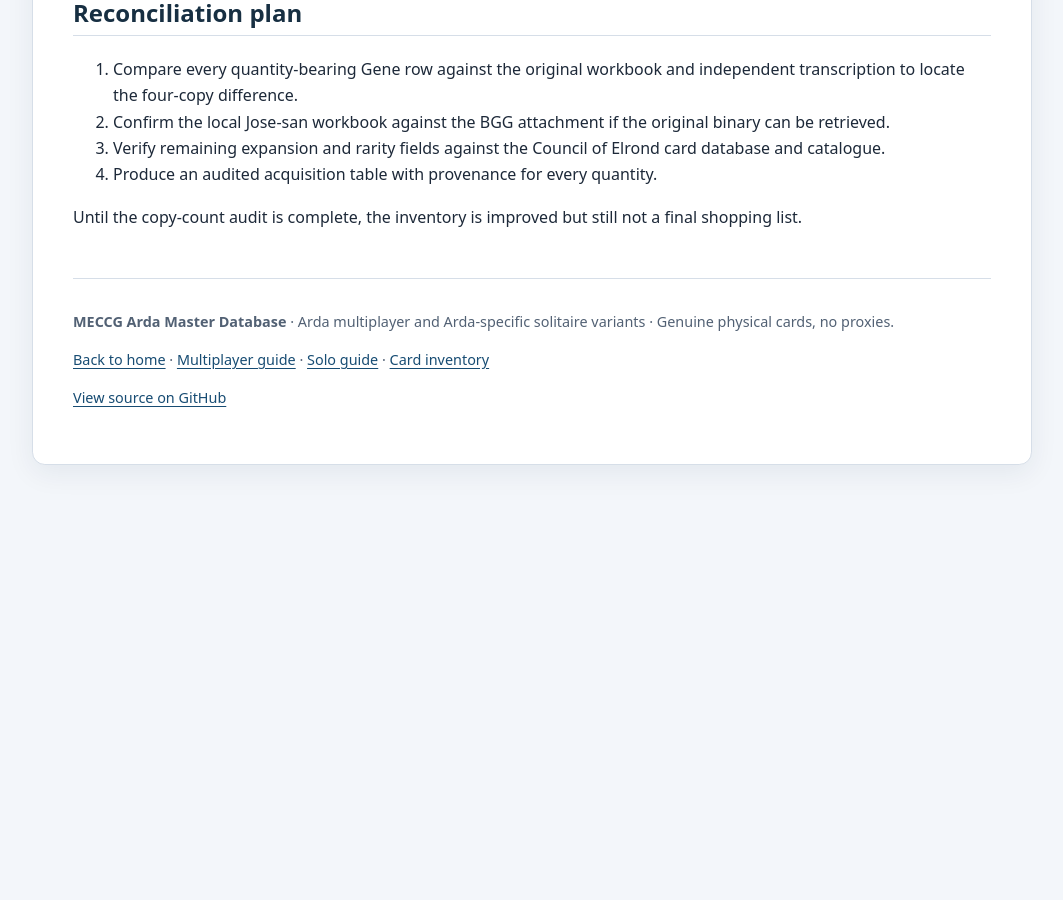
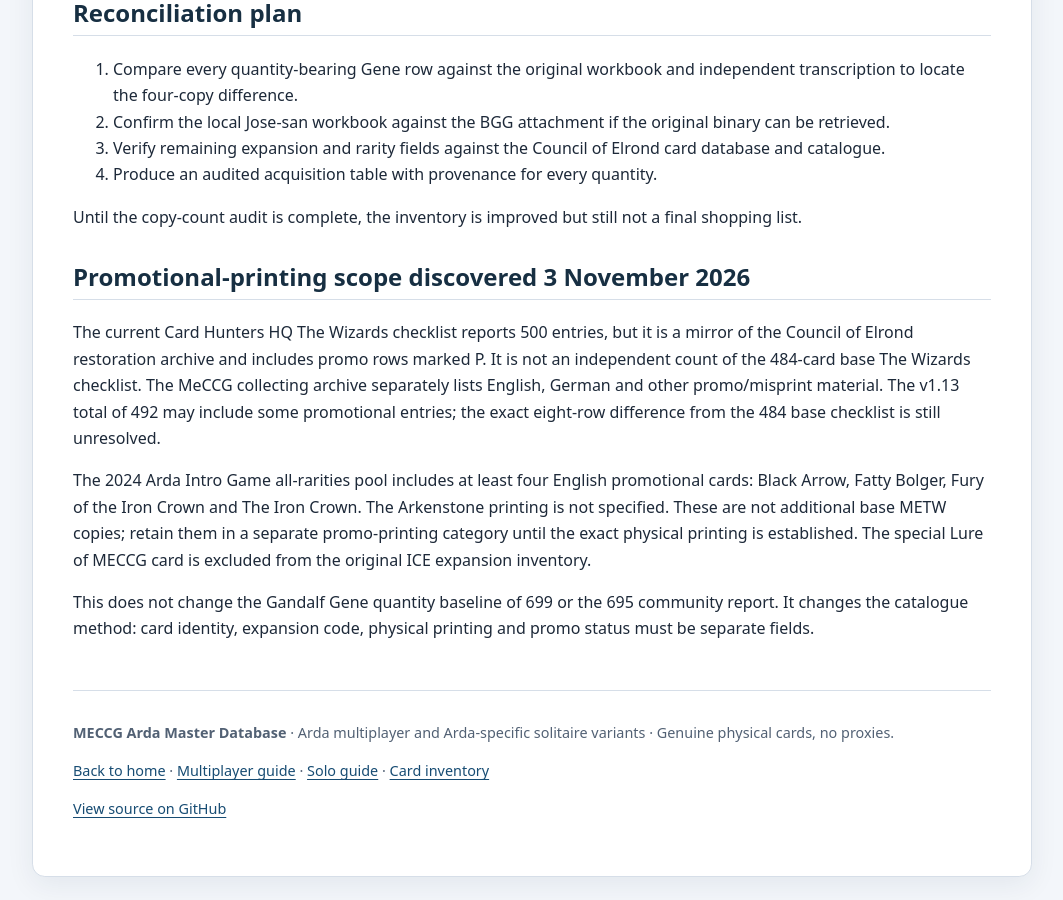
Before and after one commit to JamSpot/meccg-arda-master-database, a Jekyll site: the page built from docs/source-reconciliation.md, in a window 1280 px wide and 900 px high, scrolled down 2516 px. Shown: the whole window, without its empty margins (108-1171 px from the left). Built offline with Jekyll 4.4.1, drawn with Linux system fonts in a browser that asks for light colours; our own code applies the rules of GitHub Pages for plain Markdown files; before the commit the page ends 3005 px from its top, so only the background shows below that.

Commit message:
Record promo scope in card-count reconciliation

```diff
--- a/docs/source-reconciliation.md
+++ b/docs/source-reconciliation.md
@@ -66,3 +66,12 @@ The local ARDA.xls is a high-confidence candidate for BGG's Jose-san Arda exampl
 4. Produce an audited acquisition table with provenance for every quantity.
 
 Until the copy-count audit is complete, the inventory is improved but still not a final shopping list.
+
+
+## Promotional-printing scope discovered 3 November 2026
+
+The current Card Hunters HQ The Wizards checklist reports 500 entries, but it is a mirror of the Council of Elrond restoration archive and includes promo rows marked P. It is not an independent count of the 484-card base The Wizards checklist. The MeCCG collecting archive separately lists English, German and other promo/misprint material. The v1.13 total of 492 may include some promotional entries; the exact eight-row difference from the 484 base checklist is still unresolved.
+
+The 2024 Arda Intro Game all-rarities pool includes at least four English promotional cards: Black Arrow, Fatty Bolger, Fury of the Iron Crown and The Iron Crown. The Arkenstone printing is not specified. These are not additional base METW copies; retain them in a separate promo-printing category until the exact physical printing is established. The special Lure of MECCG card is excluded from the original ICE expansion inventory.
+
+This does not change the Gandalf Gene quantity baseline of 699 or the 695 community report. It changes the catalogue method: card identity, expansion code, physical printing and promo status must be separate fields.
```
